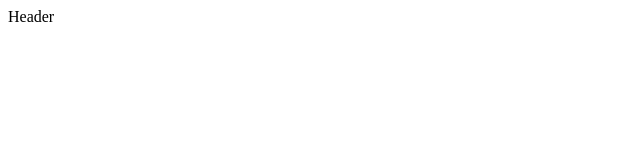
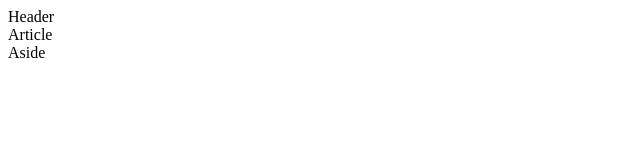
Before and after one commit to ronyshchenko/wpressite, a plain HTML site: page index.html in a window 1280 px wide. Shown: the full height of the page, 0-640 px from the left. Drawn offline with Linux system fonts and the light colour scheme.

Commit message:
githubcommit

```diff
--- a/index.html
+++ b/index.html
@@ -9,9 +9,9 @@
 <body>
 <header>Header</header>
 <main>
-<article>
+<article>Article
 </article>
-<aside>
+<aside>Aside
 </aside>
 </main>
 <footer>
```
